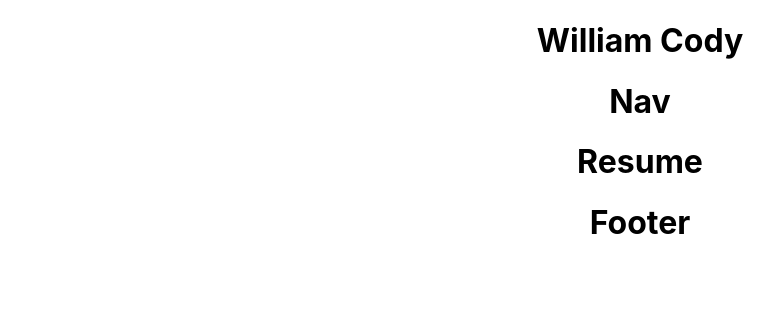
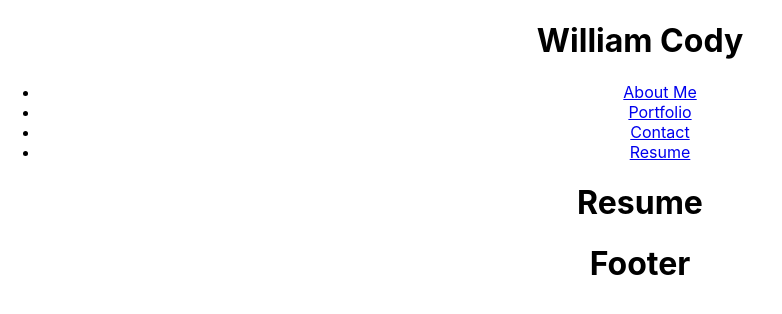
Before and after one commit to BillyC1015/react-portfolio, a React (Create React App) app: page /resume in a window 1280 px wide. Shown: the top 314 px of the page, without its empty margins (0-782 px from the left). Built offline with nearby package versions, Linux system fonts and the light colour scheme.

Commit message:
added nav links

```diff
--- a/src/components/nav.js
+++ b/src/components/nav.js
@@ -1,7 +1,14 @@
+import { Link } from "react-router-dom";
+
 function Nav() {
     return (
       <div className="nav">
-        <h1>Nav</h1>
+        <ul>
+            <li><Link to="/">About Me</Link></li>
+            <li><Link to="/portfolio">Portfolio</Link></li>
+            <li><Link to="/contact">Contact</Link></li>
+            <li><Link to="/resume">Resume</Link></li>
+        </ul>
       </div>
     );
   }
```
